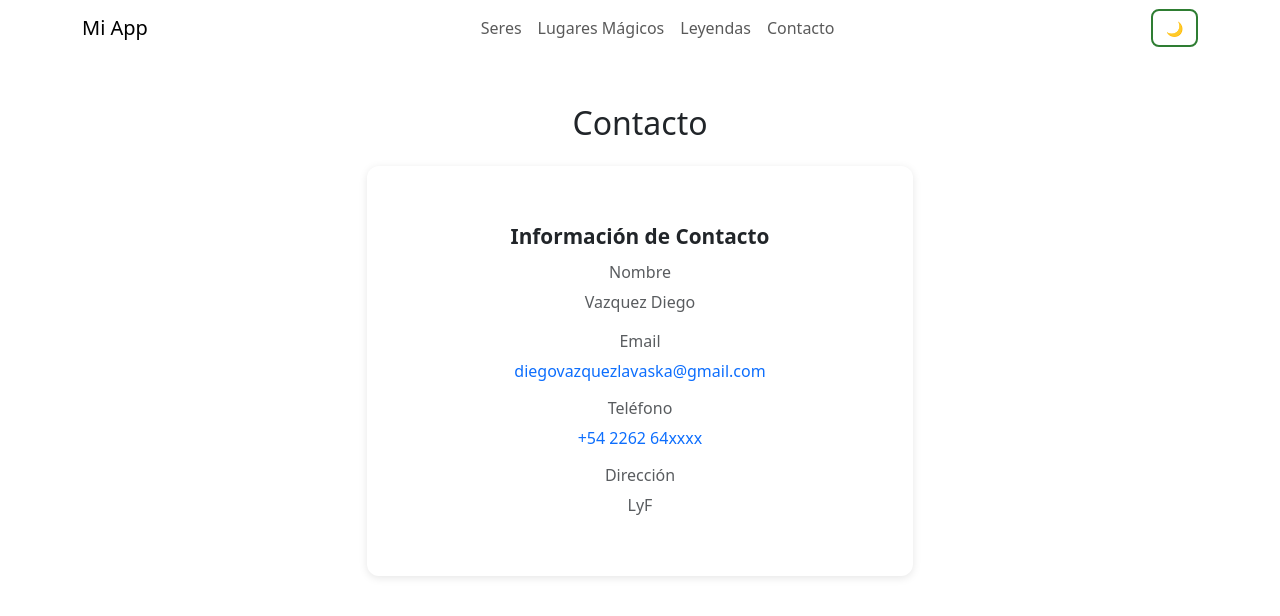
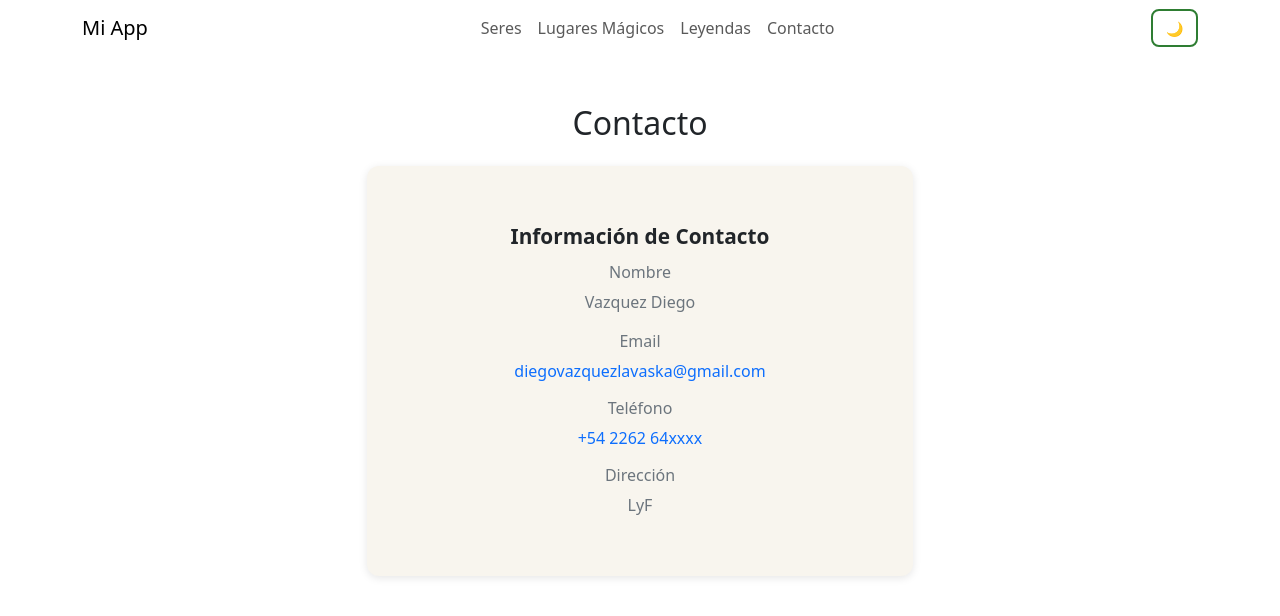
Before and after one commit to cocomicho1986/tpn3diegovazquez, a React (Vite) app: page /contacto in a window 1280 px wide. Shown: the top 616 px of the page. Built offline with nearby package versions, Linux system fonts and the light colour scheme.

Commit message:
cambios en estilos

```diff
--- a/src/styles/Card.module.css
+++ b/src/styles/Card.module.css
@@ -68,6 +68,7 @@
 
 .cardTitle {
   font-size: 1.25rem;
+  font-family: fantasy;
   font-weight: 600;
   margin: 0 0 0.8rem;
   line-height: 1.3;
@@ -76,6 +77,7 @@
 
 .cardDescription {
   font-size: 1rem;
+  font-family: fantasy;
   line-height: 1.6;
   margin: 0;
   color: var(--bs-secondary-color);
@@ -87,3 +89,17 @@
   object-fit: contain;
   object-position: center;
 }
+
+/* ✨ Tonos marrones personalizados - Modo claro */
+:root {
+  --bs-card-bg: #f8f5ee;    /* Beige suave */
+  --bs-body-color: #212529; /* Negro suave */
+  --bs-secondary-color: #6c757d; /* Gris */
+}
+
+/* ✨ Tonos marrones personalizados - Modo oscuro */
+[data-bs-theme="dark"] {
+  --bs-card-bg: #251f14;    /* Marrón oscuro */
+  --bs-body-color: #e8d8c5; /* Beige claro */
+  --bs-secondary-color: #c8b8a5; /* Beige medio */
+}
--- a/src/styles/MagicPlaceCard.module.css
+++ b/src/styles/MagicPlaceCard.module.css
@@ -35,12 +35,14 @@
 .cardTitle {
   margin: 0 0 0.75rem;
   font-size: 1.1rem;
+  font-family: fantasy;
   color: var(--bs-body-color, #212529);
 }
 
 .cardDescription {
   color: var(--bs-secondary-color, #6c757d);
   font-size: 0.9rem;
+  font-family: fantasy;
   line-height: 1.5;
   margin: 0;
 }
--- a/src/styles/leyenda.module.css
+++ b/src/styles/leyenda.module.css
@@ -35,12 +35,14 @@
 .cardTitle {
   margin: 0 0 0.75rem;
   font-size: 1.1rem;
+  font-family: fantasy;
   color: var(--bs-body-color, #212529);
 }
 
 .cardDescription {
   color: var(--bs-secondary-color, #6c757d);
   font-size: 0.9rem;
+  font-family: fantasy;
   line-height: 1.5;
   margin: 0;
 }
```
